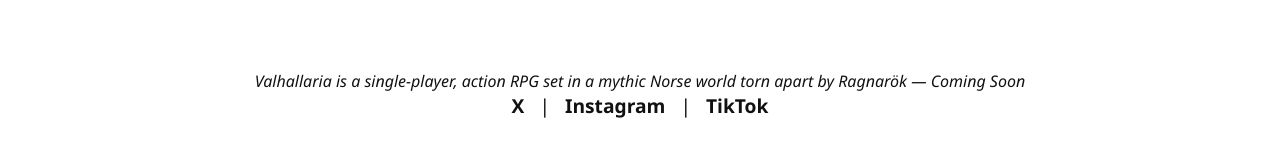
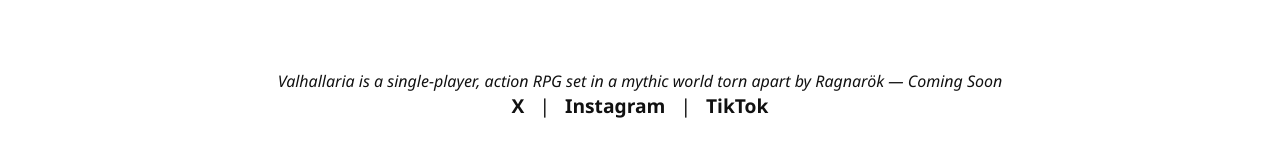
Before and after one commit to NosSaga/Valhallaria, a plain HTML site: page index.html in a window 1280 px wide. Shown: the part 484-640 px from the top of the page. Drawn offline with Linux system fonts and the light colour scheme.

Commit message:
Update index.html

```diff
--- a/index.html
+++ b/index.html
@@ -55,7 +55,7 @@
     <p>In a world shattered after Ragnarök, myth-born heroines rise to cleanse the Nine Realms of corruption.</p>
   </div>
   <div class="bottom">
-    <div class="coming-soon">Valhallaria is a single-player, action RPG set in a mythic Norse world torn apart by Ragnarök — Coming Soon</div>
+    <div class="coming-soon">Valhallaria is a single-player, action RPG set in a mythic world torn apart by Ragnarök — Coming Soon</div>
     <div class="social">
       <p>
         <a href="https://twitter.com/Valhallaria" target="_blank">X</a> |
```
